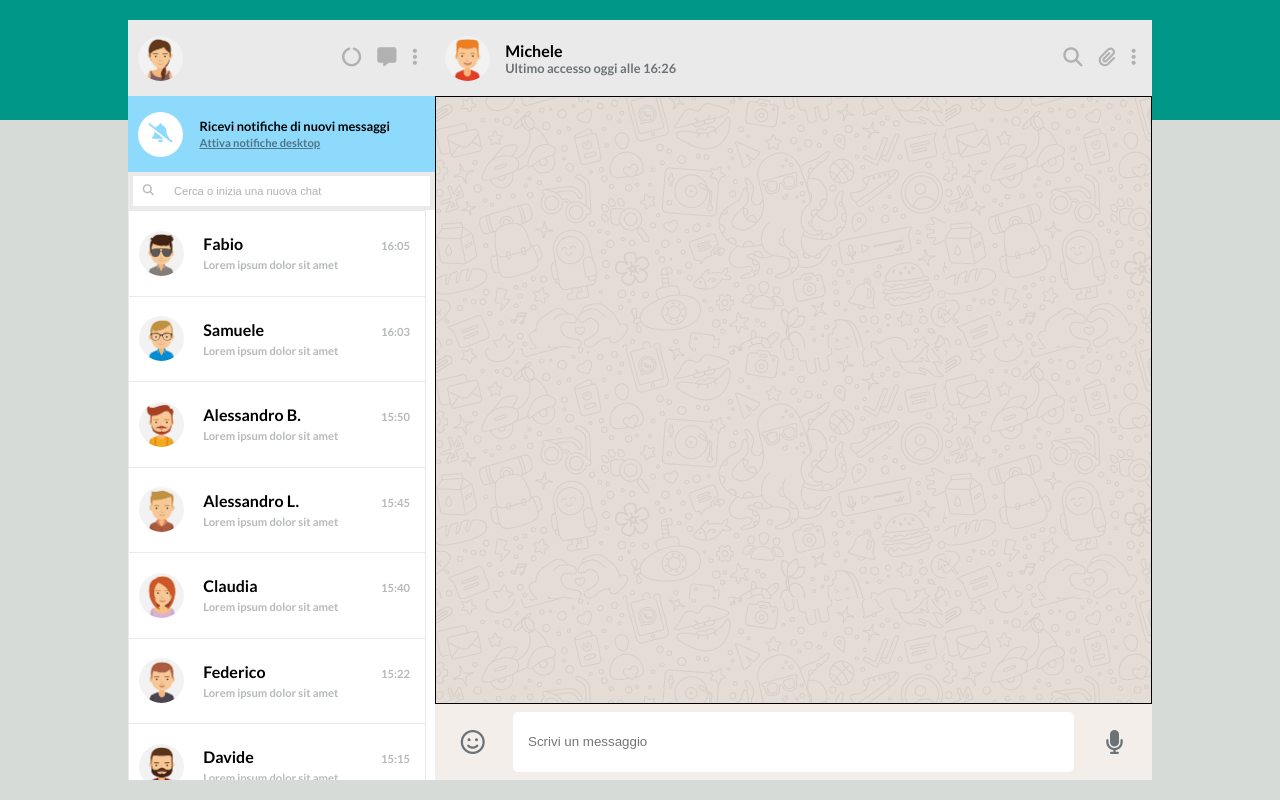
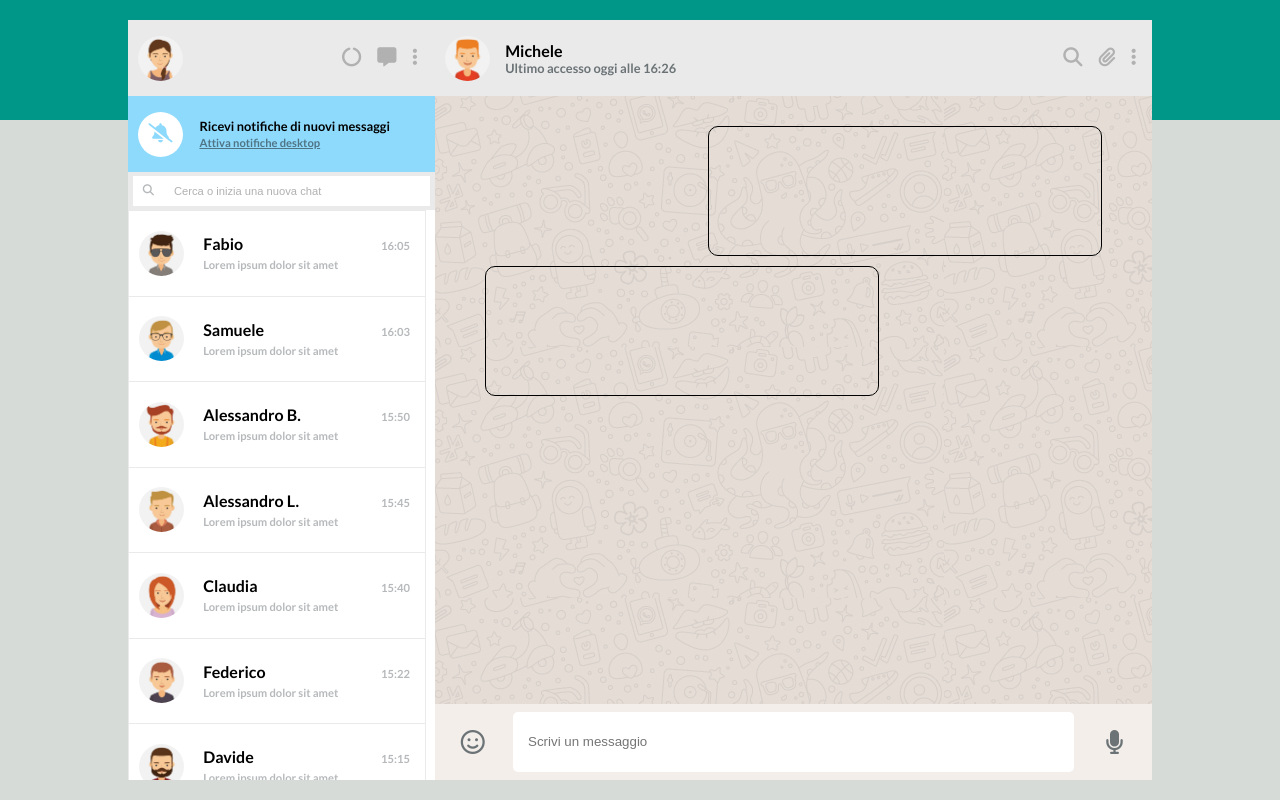
Before and after one commit to Shinrael/html-css-boolzapp, a plain HTML site: page index.html in a window 1280 px wide. Drawn offline with Linux system fonts and the light colour scheme.

Commit message:
[add] message baloon

```diff
--- a/assets/css/style.css
+++ b/assets/css/style.css
@@ -60,6 +60,12 @@
   content: "\f002";
   font-family: "Font Awesome Kit";
   font-size: 1.5rem;
+}
+
+.cloud{
+  width: 55%;
+  height: 130px;
+  border-radius: 10px;
 }
 
 /* CSS */
@@ -238,6 +244,19 @@ body{
   overflow-y: scroll;
   overflow-x: hidden;
   background-image: url(../img/mine.jpg);
+  padding-top: 30px;
+}
+
+.column-right .center-right .received-message{
+  align-self: flex-end;
+  margin-right: 50px;
+  margin-bottom: 10px;
+}
+
+.column-right .center-right .sent-message{
+  align-self: flex-start;
+  margin-left: 50px;
+  margin-bottom: 10px;
 }
 
 .column-right .bottom-right{
--- a/index.html
+++ b/index.html
@@ -175,7 +175,13 @@
           </div>
         </div>
 
-        <div class="center-right debug">
+        <div class="center-right flex dir-column">
+          <div class="received-message cloud debug">
+
+          </div>
+          <div class="sent-message cloud debug">
+
+          </div>
 
         </div>
 
```
